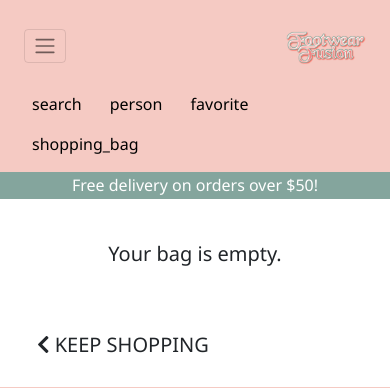
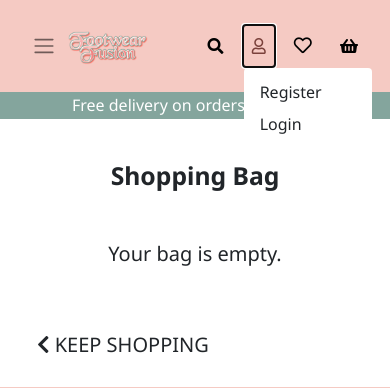
Before and after one commit to irebernardidev/Footwear-Fusion, a Django app: page /bag/ in a window 390 px wide, after a click that opens the changed part. Shown: the top 388 px of the page. Run offline with Django 3.2, Linux system fonts and the light colour scheme; some libraries are stand-ins or nearby versions.

Commit message:
Enhanced Styling for Navbar and Footer, Improved Responsiveness for Allauth Template

```diff
--- a/static/css/base.css
+++ b/static/css/base.css
@@ -74,6 +74,12 @@ a {
     line-height: 0.75;
 }
 
+.navbar-light .navbar-toggler {
+    color: rgba(0,0,0,1);
+    border: none;
+}
+
+
 #delivery-banner {
     background-color: #84A59D;
 }
@@ -85,14 +91,30 @@ a {
 .search-query input {
     border: none;
     border-bottom: 1px solid #000;
-    background-color: #E8DCD5;
+    background-color: #F5CAC3;
     border-radius: 0%;
 }
 
 .button-icon {
     border: none;
-    background-color: #E8DCD5;
+    background-color: #F5CAC3;
     border-bottom: 1px solid #000;
+}
+
+.dropdown-menu {
+    min-width: 8rem;
+}
+
+.nav-link:hover,
+.nav-link:active,
+.nav-link:focus,
+.navbar-light .navbar-nav .nav-link:hover,
+.navbar-light .navbar-nav .nav-link:active,
+.navbar-light .navbar-nav .nav-link:focus,
+footer a:hover,
+footer a:active,
+footer a:focus {
+    color: #7a413b;
 }
 
 /* Hero */
--- a/templates/allauth/account/base.html
+++ b/templates/allauth/account/base.html
@@ -4,7 +4,7 @@
     <div class="navbar-offset"></div>
     <div class="container">
         <div class="row justify-content-center">
-            <div class="col-6">
+            <div class="col-12 col-sm-10 col-md-8 col-lg-6">
                 <div class="allauth-form-inner-content">
                     {% block inner_content %}
                     {% endblock %}
--- a/templates/base.html
+++ b/templates/base.html
@@ -17,7 +17,7 @@
             <!-- Font Awesome -->
             <link rel="stylesheet" href="https://use.fontawesome.com/releases/v5.15.4/css/all.css" integrity="sha384-DyZ88mC6Up2uqS4h/KRgHuoeGwBcD4Ng9SiP4dIRy0EXTlnuz47vAwmeGwVChigm" crossorigin="anonymous">
             <!-- Bootstrap CSS -->
-            <link href="https://cdn.jsdelivr.net/npm/bootstrap@5.1.3/dist/css/bootstrap.min.css" rel="stylesheet" integrity="sha384-1BmE4kWBq78iYhFldvKuhfTAU6auU8tT94WrHftjDbrCEXSU1oBoqyl2QvZ6jIW3" crossorigin="anonymous">
+            <link href="https://cdn.jsdelivr.net/npm/bootstrap@5.0.2/dist/css/bootstrap.min.css" rel="stylesheet" integrity="sha384-EVSTQN3/azprG1Anm3QDgpJLIm9Nao0Yz1ztcQTwFspd3yD65VohhpuuCOmLASjC" crossorigin="anonymous">
             <link rel="stylesheet" href="{% static 'css/base.css' %}">
         {% endblock %}
 
@@ -28,8 +28,8 @@
             <!-- jQuery (minified) -->
             <script src="https://code.jquery.com/jquery-3.6.0.min.js" integrity="sha256-/xUj+3OJU5yExlq6GSYGSHk7tPXikynS7ogEvDej/m4=" crossorigin="anonymous"></script>
             <!-- Bootstrap JS -->
-            <script src="https://cdn.jsdelivr.net/npm/bootstrap@5.1.3/dist/js/bootstrap.bundle.min.js"
-            integrity="sha384-ka7Sk0Gln4gmtz2MlQnikT1wXgYsOg+OMhuP+IlRH9sENBO0LRn5q+8nbTov4+1p" crossorigin="anonymous"></script>
+            <script src="https://cdn.jsdelivr.net/npm/bootstrap@5.0.2/dist/js/bootstrap.bundle.min.js"
+            integrity="sha384-MrcW6ZMFYlzcLA8Nl+NtUVF0sA7MsXsP1UyJoMp4YLEuNSfAP+JcXn/tWtIaxVXM" crossorigin="anonymous"></script>
             <!-- Stripe -->
             <script src="https://js.stripe.com/v3/"></script>
         {% endblock %}
@@ -60,7 +60,7 @@
                         <li class="list-inline-item dropdown">
                             <a class="nav-link text-black" href="#" id="user-options" data-bs-toggle="dropdown" aria-haspopup="true" aria-expanded="false">
                                 <div class="text-center d-flex align-items-center">
-                                    <i class="fas fa-user me-1"></i>
+                                    <i class="far fa-user me-1"></i>
                                     {% if request.user.is_authenticated %}
                                         <p class="my-0 d-none d-lg-inline"> My Account</p>
                                     {% else %}
@@ -84,7 +84,7 @@
                         <li class="list-inline-item">
                             <a class="nav-link text-black" href="{% url 'view_favorites' %}">
                                 <div class="text-center d-flex align-items-center">
-                                    <i class="fas fa-heart me-1"></i>
+                                    <i class="far fa-heart me-1"></i>
                                     <p class="my-0 d-none d-lg-inline"> Favorites</p>
                                 </div>
                             </a>
@@ -92,7 +92,7 @@
                         <li class="list-inline-item">
                             <a class="{% if grand_total %}text-info font-weight-bold{% else %}text-black{% endif %} nav-link" href="{% url 'view_bag' %}">
                                 <div class="text-center d-flex align-items-center">
-                                    <i class="fas fa-shopping-bag me-1"></i>
+                                    <i class="fas fa-shopping-basket me-1"></i>
                                     {% if grand_total %}
                                         <p class="my-0">${{ grand_total|floatformat:2 }}</p>
                                     {% else %}
--- a/templates/includes/mobile-top.html
+++ b/templates/includes/mobile-top.html
@@ -1,5 +1,5 @@
 <div class="d-block d-lg-none">
-    <a class="navbar-brand me-auto d-flex justify-content-center py-2 ps-1" href="#">
+    <a class="navbar-brand me-auto d-flex justify-content-center py-2 ps-1" href="{% url 'home' %}">
         <div class="logo"></div>
     </a>
 </div>
@@ -7,7 +7,7 @@
     <li class="list-inline-item p-0">
         <a class="text-black nav-link d-block d-lg-none" href="#" id="mobile-search" data-bs-toggle="dropdown" aria-haspopup="true" aria-expanded="false">
             <div class="text-center">
-                <div><span class="material-icons">search</span></div>
+                <i class="fas fa-search"></i>
             </div>
         </a>
         <div class="dropdown-menu border-0 w-100 p-3 rounded-0 my-0" aria-labelledby="mobile-search">
@@ -16,7 +16,7 @@
                     <input class="form-control border rounded-0" type="text" name="q" placeholder="Search our site">
                     <div class="input-group-append">
                         <button class="form-control form-control btn btn-black border border-black rounded-0" type="submit">
-                            <span class="material-icons">search</span>
+                            <i class="fas fa-search"></i>
                         </button>
                     </div>
                 </div>
@@ -24,9 +24,9 @@
         </div>
     </li>
     <li class="list-inline-item dropdown">
-        <a class="text-black nav-link d-block d-lg-none" href="#" id="user-options" data-toggle="dropdown" aria-haspopup="true" aria-expanded="false">
+        <a class="text-black nav-link d-block d-lg-none" href="#" id="user-options" data-bs-toggle="dropdown" aria-haspopup="true" aria-expanded="false">
             <div class="text-center">
-                <div><span class="material-icons">person</span></div>
+                <i class="far fa-user"></i>
             </div>
         </a>
         <div class="dropdown-menu border-0" aria-labelledby="user-options">
@@ -34,7 +34,7 @@
                 {% if request.user.is_superuser %}
                 <a href="{% url 'add_product' %}" class="dropdown-item">Product Management</a>
                 {% endif %}
-                <a href="" class="dropdown-item">My Profile</a>
+                <a href="{% url 'profile' %}" class="dropdown-item">My Profile</a>
                 <a href="{% url 'account_logout' %}" class="dropdown-item">Logout</a>
             {% else %}
                 <a href="{% url 'account_signup' %}" class="dropdown-item">Register</a>
@@ -43,9 +43,9 @@
         </div>
     </li>
     <li class="list-inline-item">
-        <a class="nav-link d-block d-lg-none" href="">
+        <a class="nav-link d-block d-lg-none" href="{% url 'view_favorites' %}">
             <div class="text-center d-flex align-items-center">
-                <span class="material-icons">favorite</span>
+                <i class="far fa-heart"></i>
                 <p class="my-0 d-none d-lg-inline"> Favourites</p>
             </div>
         </a>
@@ -53,9 +53,10 @@
     <li class="list-inline-item">
         <a class="{% if grand_total %}text-info font-weight-bold{% else %}text-black{% endif %} nav-link d-block d-lg-none" href="{% url 'view_bag' %}">
             <div class="text-center d-flex align-items-center">
-                <span class="material-icons">shopping_bag</span>
+                <i class="fas fa-shopping-basket"></i>
+
                 {% if grand_total %}
-                    <p class="my-0">${{ grand_total|floatformat:2 }}</p>
+                    <p class="my-0"><small>${{ grand_total|floatformat:2 }}</small></p>
                 {% else %}
                     <p class="my-0 d-none d-lg-inline">Shopping Bag</p>
                 {% endif %}
```
